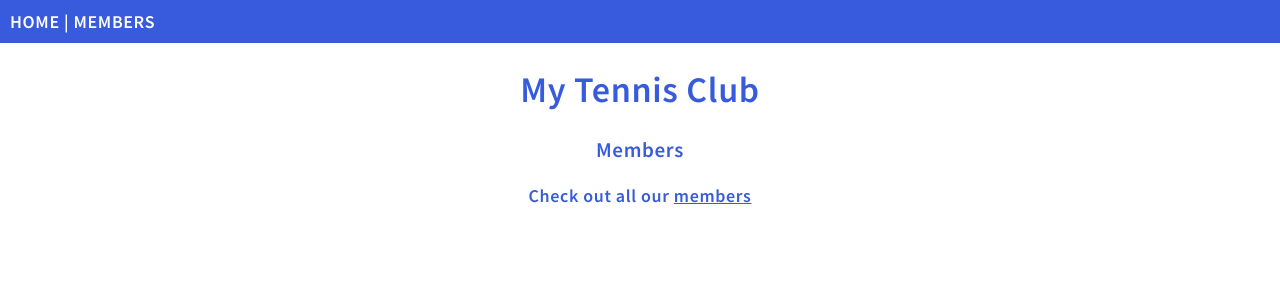
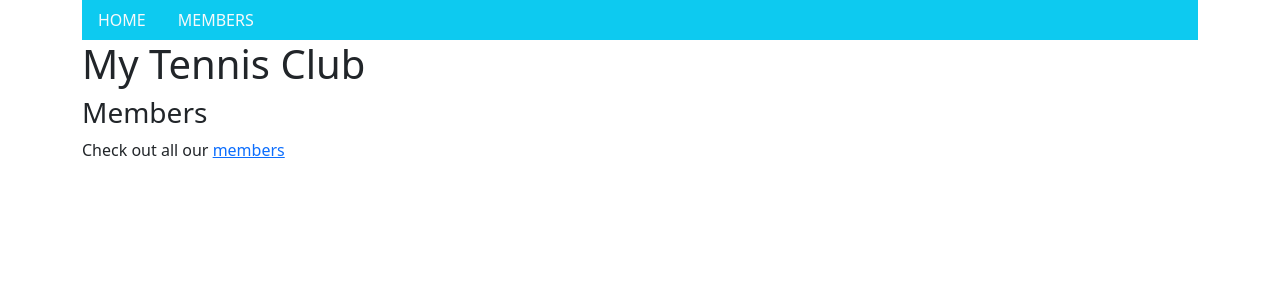
Before and after one commit to angelosgreg/my_tennis_club, a Django app: template members/templates/main.html in a window 1280 px wide. Shown: the top 300 px of the page. Run offline with Django 4.2, Linux system fonts and the light colour scheme; the template is opened without the code that fills it, so the values that code supplies are empty; parts of the project's set-up code (start-up, migrations or seed data) failed here and were passed over; some libraries are stand-ins or nearby versions.

Commit message:
master boot

```diff
--- a/members/templates/master.html
+++ b/members/templates/master.html
@@ -2,18 +2,25 @@
 <!DOCTYPE html>
 <html>
 <head>
-  <link rel="stylesheet" href="{% static 'mystyles.css' %}">
   <title>{% block title %}{% endblock %}</title>
+  {% load bootstrap5 %}
+  {% bootstrap_css %}
+  {% bootstrap_javascript %}
 </head>
 <body>
 
-<div class="topnav">
-  <a href="/">HOME</a> |
-  <a href="/members">MEMBERS</a>
+<div class="container">
+  <ul class="nav bg-info">
+    <li class="nav-item">
+      <a class="nav-link link-light" href="/">HOME</a>
+    </li>
+    <li class="nav-item">
+      <a class="nav-link link-light" href="/members">MEMBERS</a>
+    </li>
+  </ul>
+
+  {% block content %}
+  {% endblock %}
 </div>
-
-{% block content %}
-{% endblock %}
-
 </body>
 </html>
```
